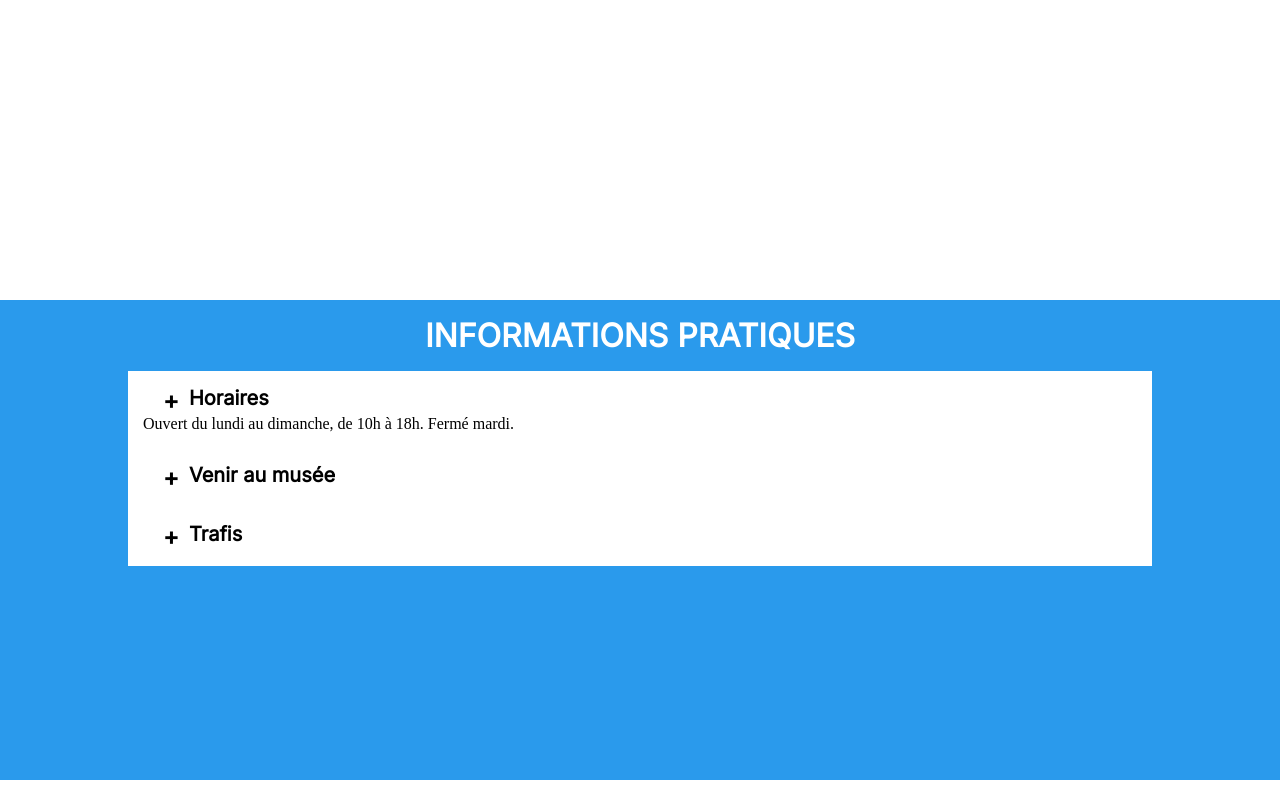
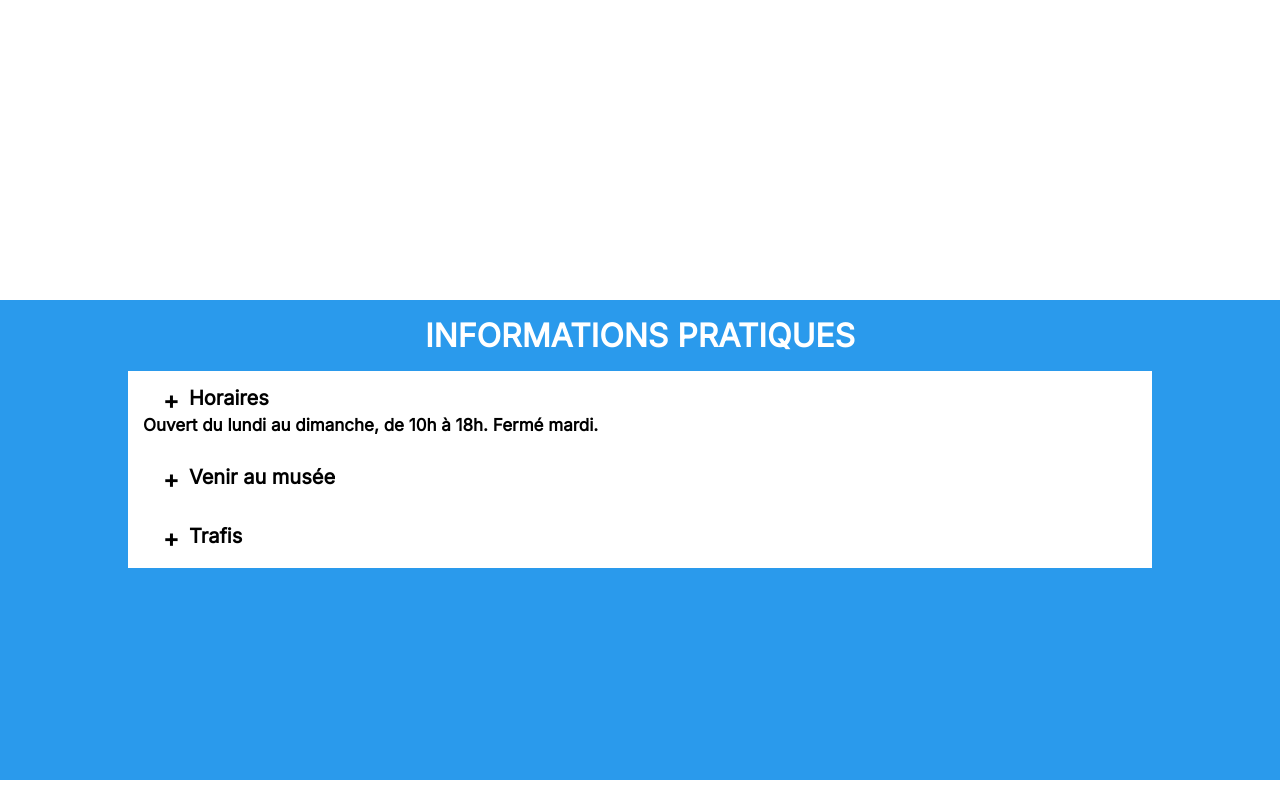
Before and after one commit to anwar-bouchehboun/site_Mucem_safi, a plain HTML site: page index.html in a window 1280 px wide. Both pictures are taken after a click on the label "Horaires". Shown: the part 2871-3671 px from the top of the page. Drawn offline with Linux system fonts and the light colour scheme; a web font is replaced by a local one.

Commit message:
modifier size

```diff
--- a/css/style.css
+++ b/css/style.css
@@ -258,6 +258,13 @@ nav ul li a {
     width: 100%;
     padding: 15px;
 }
+.content{
+    color: #000;
+font-family: 'Inter';
+font-size: 17px;
+
+font-weight: 600;
+}
 .answer{
     display: none;
 }
```
